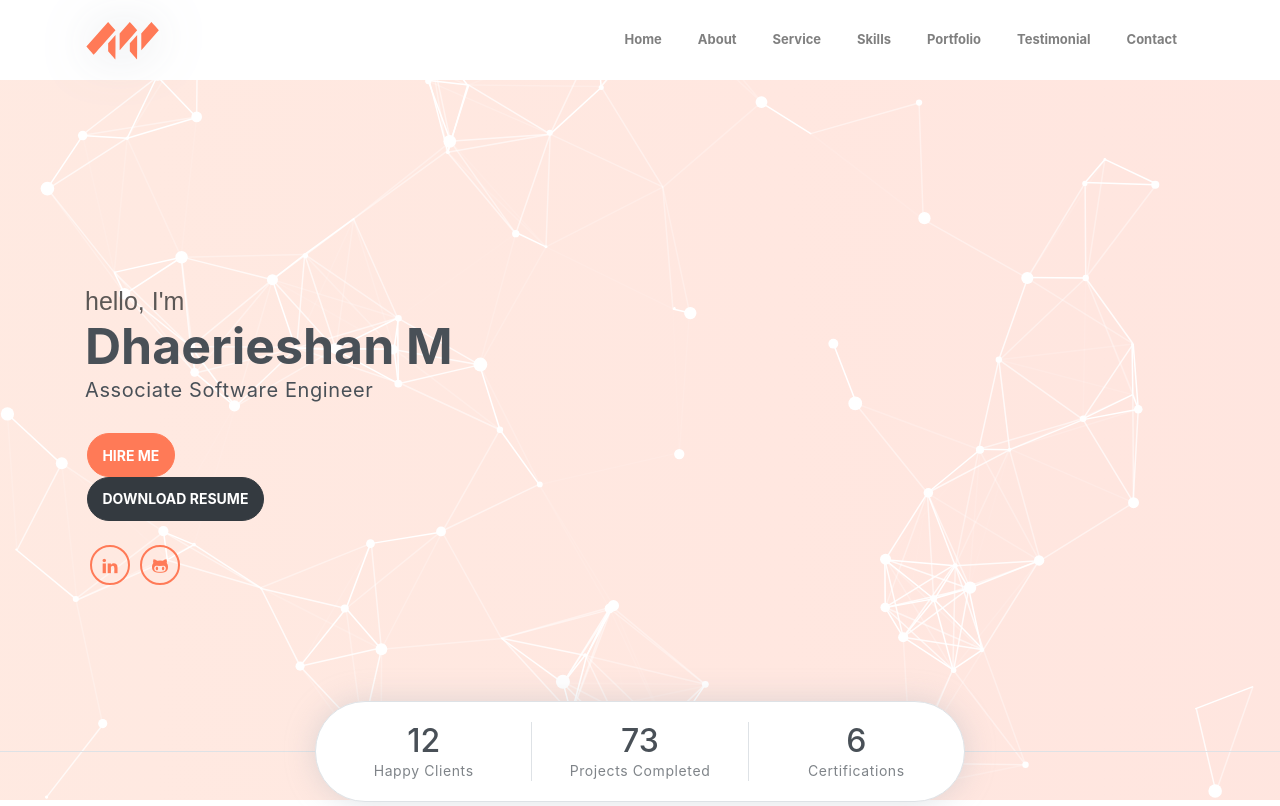
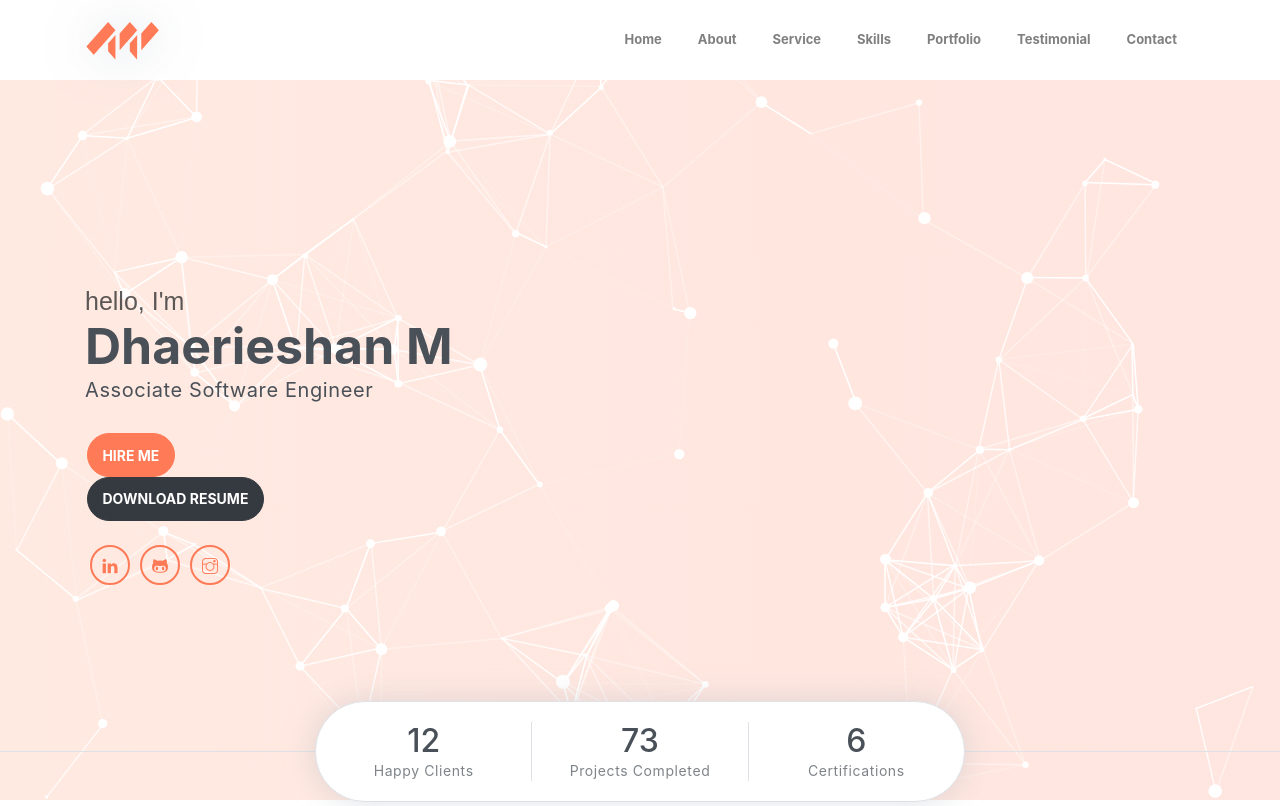
Before and after one commit to dhaerieshan/Portfolio_Django, a Django app: page / in a window 1280 px wide. Shown: the top 806 px of the page. Run offline with Django 5.2, Linux system fonts and the light colour scheme; some libraries are stand-ins or nearby versions.

Commit message:
added instagram

```diff
--- a/myapp/templates/myapp/index.html
+++ b/myapp/templates/myapp/index.html
@@ -15,6 +15,8 @@
     <script src="https://cdn.jsdelivr.net/npm/bootstrap@4.6.0/dist/js/bootstrap.bundle.min.js"></script>
     <script src="https://cdn.jsdelivr.net/particles.js/2.0.0/particles.min.js"></script>
     <link rel="stylesheet" href="{% static 'assets/css/style.css' %}">
+    <link rel="icon" href="{% static 'assets/imgs/logo.ico' %}" type="image/x-icon">
+    <link rel="shortcut icon" href="{% static 'assets/imgs/logo.ico' %}" type="image/x-icon">
 </head>
 
 <body data-spy="scroll" data-target=".navbar" data-offset="40" id="home">
@@ -81,6 +83,9 @@
                                     class="ti-linkedin"></i></a>
                             <a class="social-item" href="https://github.com/dhaerieshan" target="_blank"><i
                                     class="ti-github"></i></a>
+                            <a class="social-item" href="https://www.instagram.com/_supportsavvy_/" target="_blank"><i
+                                    class="ti-instagram"></i></a>
+
                         </div>
                     </div>
                     <div class="img-holder">
@@ -740,10 +745,16 @@
                             href="https://github.com/dhaerieshan" target="_blank">Dhaerieshan M</a></p>
                 </div>
                 <div class="col-sm-6">
-                    <div class="socials">
-                        <a class="social-item" href="https://linkedin.com/in/dhaerie-shan-38939a187"><i
-                                class="ti-linkedin"></i></a>
-                        <a class="social-item" href="https://github.com/dhaerieshan" target="_blank"><i class="ti-github"></i></a>
+                    <div class="socials mt-4">
+                        <a class="social-item" href="https://linkedin.com/in/dhaerie-shan-38939a187">
+                            <i class="ti-linkedin"></i>
+                        </a>
+                        <a class="social-item" href="https://github.com/dhaerieshan" target="_blank">
+                            <i class="ti-github"></i>
+                        </a>
+                        <a class="social-item" href="https://www.instagram.com/your_instagram_handle" target="_blank">
+                            <i class="ti-instagram"></i>
+                        </a>
                     </div>
                 </div>
             </div>
```
